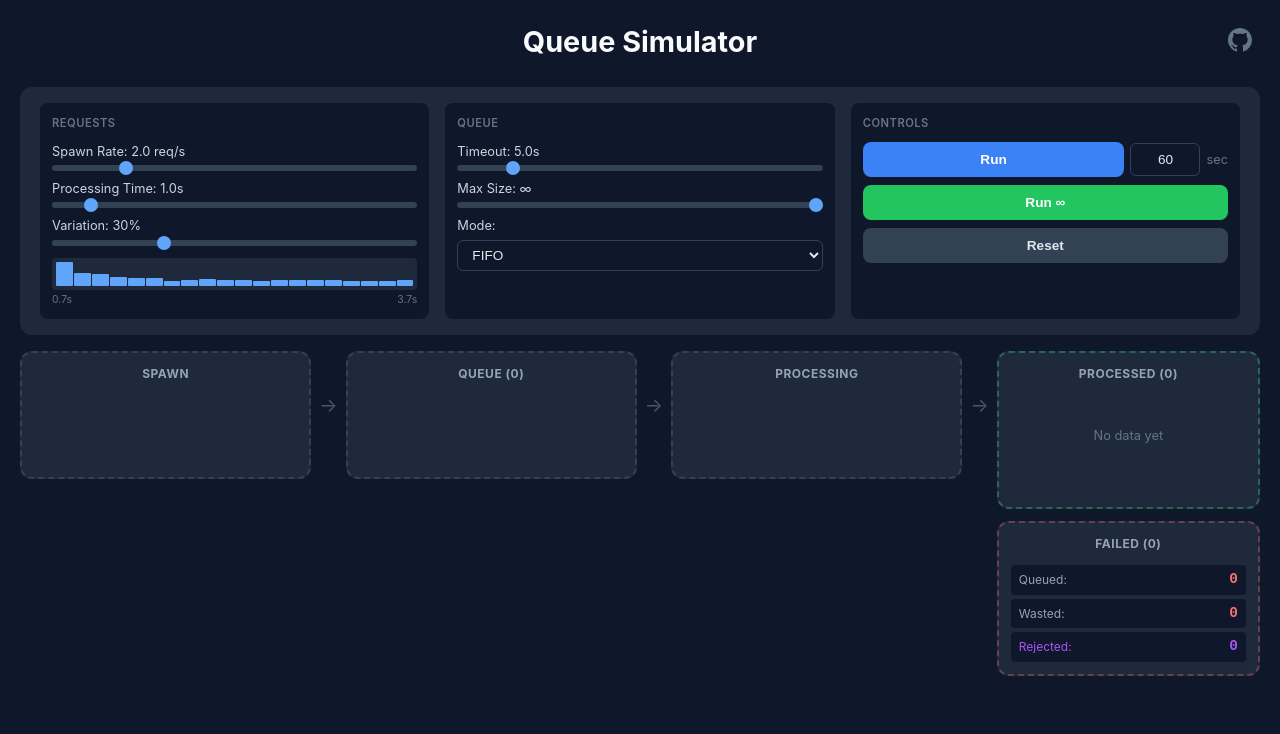
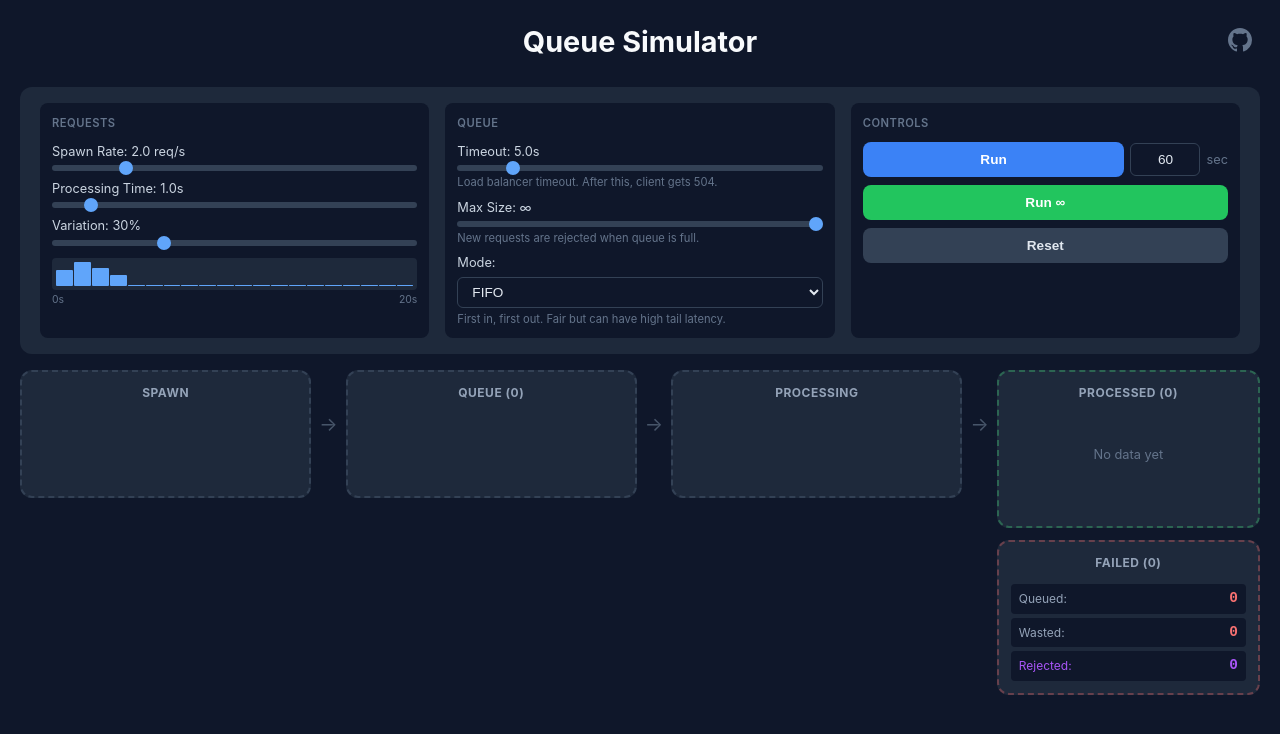
Before and after one commit to ipeterov/queue-demo, a React (Vite) app: page / in a window 1280 px wide. Shown: the top 734 px of the page. Built offline with nearby package versions, Linux system fonts and the light colour scheme.

Commit message:
Rework the request time distribution preview

```diff
--- a/src/App.css
+++ b/src/App.css
@@ -196,6 +196,13 @@ header p {
   color: #e2e8f0;
   font-size: 0.85rem;
   cursor: pointer;
+}
+
+.setting-help {
+  font-size: 0.7rem;
+  color: #64748b;
+  margin-top: 4px;
+  line-height: 1.3;
 }
 
 .setting-buttons {
--- a/src/components/Settings.tsx
+++ b/src/components/Settings.tsx
@@ -10,13 +10,15 @@ interface Props {
 }
 
 export const Settings = ({ settings, onChange, onToggle, onStartTimed, onReset }: Props) => {
-  // Generate distribution preview
+  // Generate distribution preview with fixed scale (0 to 20s)
   const distributionBars = useMemo(() => {
     const { avgProcessingTime, variation } = settings;
     const minMultiplier = 1 - variation * 0.9;
     const maxMultiplier = 1 + variation * 9;
-    const minTime = avgProcessingTime * minMultiplier;
-    const maxTime = avgProcessingTime * maxMultiplier;
+
+    // Fixed scale: 0 to max processing time * 2 (20s)
+    const scaleMin = 0;
+    const scaleMax = 20000; // 20 seconds
 
     // Create buckets for histogram
     const numBuckets = 20;
@@ -30,13 +32,13 @@ export const Settings = ({ settings, onChange, onToggle, onStartTimed, onReset }
       const time = avgProcessingTime * multiplier;
       const bucketIndex = Math.min(
         numBuckets - 1,
-        Math.floor(((time - minTime) / (maxTime - minTime)) * numBuckets)
+        Math.max(0, Math.floor((time / scaleMax) * numBuckets))
       );
       buckets[bucketIndex]++;
     }
 
     const maxBucket = Math.max(...buckets);
-    return { buckets, maxBucket, minTime, maxTime };
+    return { buckets, maxBucket, scaleMin, scaleMax };
   }, [settings.avgProcessingTime, settings.variation]);
 
   return (
@@ -99,8 +101,8 @@ export const Settings = ({ settings, onChange, onToggle, onStartTimed, onReset }
                 ))}
               </div>
               <div className="distribution-labels">
-                <span>{(distributionBars.minTime / 1000).toFixed(1)}s</span>
-                <span>{(distributionBars.maxTime / 1000).toFixed(1)}s</span>
+                <span>{(distributionBars.scaleMin / 1000).toFixed(0)}s</span>
+                <span>{(distributionBars.scaleMax / 1000).toFixed(0)}s</span>
               </div>
             </div>
           </div>
@@ -122,6 +124,7 @@ export const Settings = ({ settings, onChange, onToggle, onStartTimed, onReset }
                   onChange={e => onChange({ ...settings, queueTimeout: parseFloat(e.target.value) })}
                 />
               </label>
+              <div className="setting-help">Load balancer timeout. After this, client gets 504.</div>
             </div>
 
             <div className="setting-group">
@@ -139,6 +142,7 @@ export const Settings = ({ settings, onChange, onToggle, onStartTimed, onReset }
                   }}
                 />
               </label>
+              <div className="setting-help">New requests are rejected when queue is full.</div>
             </div>
 
             <div className="setting-group">
@@ -153,6 +157,11 @@ export const Settings = ({ settings, onChange, onToggle, onStartTimed, onReset }
                   <option value="Adaptive LIFO">Adaptive LIFO</option>
                 </select>
               </label>
+              <div className="setting-help">
+                {settings.queueMode === 'FIFO' && 'First in, first out. Fair but can have high tail latency.'}
+                {settings.queueMode === 'LIFO' && 'Last in, first out. Newer requests processed first, older ones may timeout.'}
+                {settings.queueMode === 'Adaptive LIFO' && 'FIFO when queue is small, switches to LIFO above threshold.'}
+              </div>
             </div>
 
             {settings.queueMode === 'Adaptive LIFO' && (
@@ -168,6 +177,7 @@ export const Settings = ({ settings, onChange, onToggle, onStartTimed, onReset }
                     onChange={e => onChange({ ...settings, adaptiveThreshold: parseInt(e.target.value) })}
                   />
                 </label>
+                <div className="setting-help">Switch to LIFO when queue size reaches this.</div>
               </div>
             )}
           </div>
```
